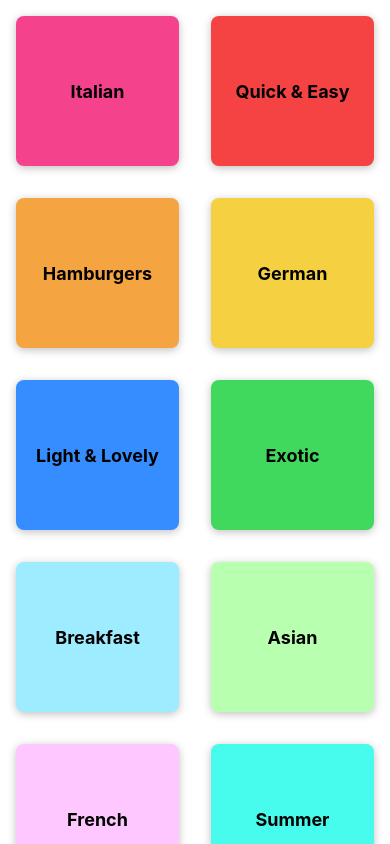
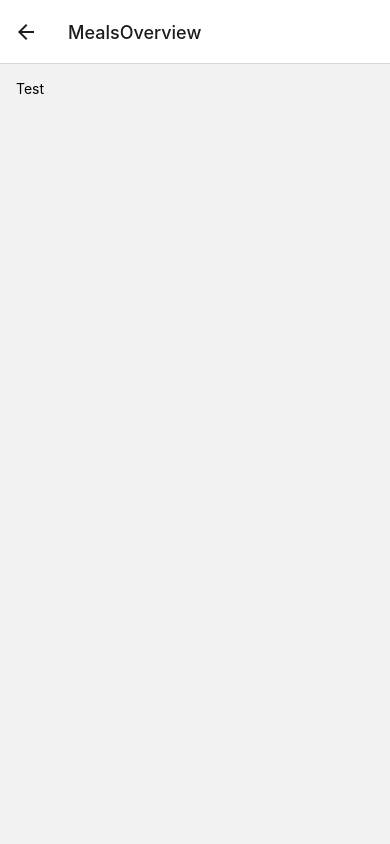
Before and after one commit to zenWai/React-Native-Recipes-App, a React Native app: screen /MealsOverview in a window 390 px wide. Built offline with nearby package versions, Linux system fonts and the light colour scheme.

Commit message:
NavigationContainer, Stack imp

```diff
--- a/App.js
+++ b/App.js
@@ -1,13 +1,23 @@
 import { StatusBar } from 'expo-status-bar';
 import { StyleSheet } from 'react-native';
 import CategoriesScreen from "./screens/CategoriesScreen";
+import { NavigationContainer } from "@react-navigation/native";
+import { createNativeStackNavigator } from "@react-navigation/native-stack";
+import MealsOverviewScreen from "./screens/MealsOverviewScreen";
+
+const Stack = createNativeStackNavigator();
 
 export default function App() {
     /* StatusBar use - background app color is set on app.json*/
     return (
         <>
-            <StatusBar style={"light"}/>
-            <CategoriesScreen/>
+            <StatusBar style="dark"/>
+            <NavigationContainer>
+                <Stack.Navigator>
+                    <Stack.Screen name="Categories" component={CategoriesScreen}/>
+                    <Stack.Screen name={"MealsOverview"} component={MealsOverviewScreen}/>
+                </Stack.Navigator>
+            </NavigationContainer>
         </>
     );
 }
--- a/components/CategoryGridTile.js
+++ b/components/CategoryGridTile.js
@@ -1,6 +1,6 @@
 import {Pressable, StyleSheet, Text, View, Platform} from "react-native";
 
-function CategoryGridTile({ title, color }) {
+function CategoryGridTile({ title, color, onPress }) {
     return <View style={[styles.gridItem, { backgroundColor: color }]}>
         <Pressable
             android_ripple={{ color: '#ccc' }}
@@ -8,6 +8,7 @@
                 styles.pressable,
                 pressed ? styles.buttonPressed : null,
             ]}
+            onPress={onPress}
         >
             <View style={styles.innerContainer}>
                 <Text style={styles.text}>
--- a/package.json
+++ b/package.json
@@ -10,11 +10,15 @@
     "eject": "expo eject"
   },
   "dependencies": {
+    "@react-navigation/native": "^6.1.7",
+    "@react-navigation/native-stack": "^6.9.13",
     "expo": "~48.0.19",
     "expo-status-bar": "~1.4.4",
     "react": "18.2.0",
     "react-dom": "18.2.0",
     "react-native": "0.71.8",
+    "react-native-safe-area-context": "4.5.0",
+    "react-native-screens": "~3.20.0",
     "react-native-web": "~0.18.10"
   },
   "devDependencies": {
--- a/screens/CategoriesScreen.js
+++ b/screens/CategoriesScreen.js
@@ -3,7 +3,18 @@
 import CategoryGridTile from "../components/CategoryGridTile";
 
 
-function CategoriesScreen() {
+function CategoriesScreen({ navigation }) {
+    function renderCategoryItem(itemData) {
+        const pressHandler = () => navigation.navigate('MealsOverview');
+        return (
+            <CategoryGridTile
+                title={itemData.item.title}
+                color={itemData.item.color}
+                onPress={pressHandler}
+            />
+        );
+    }
+
     return (
         <FlatList
             data={CATEGORIES}
@@ -11,14 +22,8 @@
             renderItem={renderCategoryItem}
             numColumns={2}
         />
-    )
+    );
 }
 
-function renderCategoryItem(itemData) {
-    return <CategoryGridTile
-        title={itemData.item.title}
-        color={itemData.item.color}
-    />
-}
 
 export default CategoriesScreen;
--- /dev/null
+++ b/screens/MealsOverviewScreen.js
@@ -0,0 +1,18 @@
+import { MEALS } from "../data/dummy-data";
+import {StyleSheet, Text, View} from "react-native";
+
+function MealsOverviewScreen() {
+    return (
+        <View style={styles.container}>
+            <Text>Test</Text>
+        </View>
+    )
+};
+
+const styles = StyleSheet.create({
+    container: {
+        flex: 1,
+        padding: 16,
+    },
+});
+export default MealsOverviewScreen;
```
Also changed, not shown: 1 other file (tests, documents, lock files or other folders).
